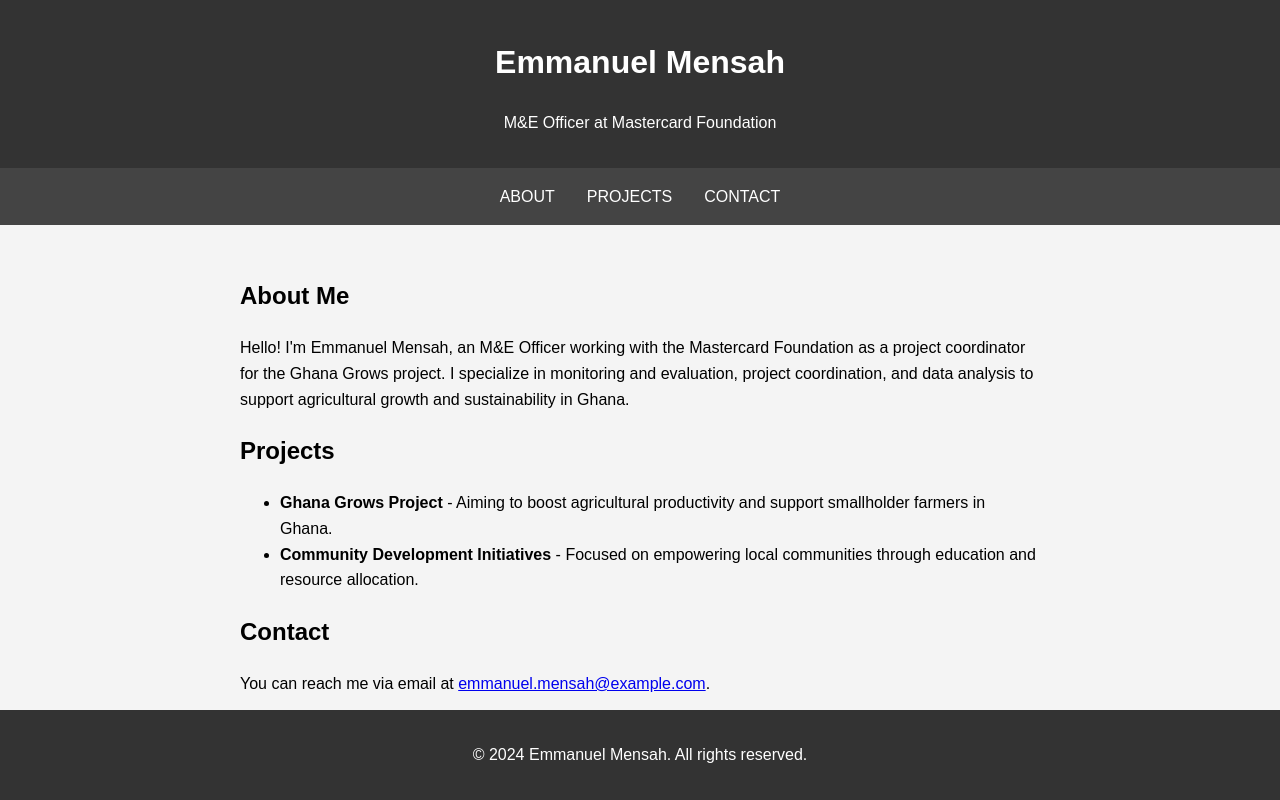
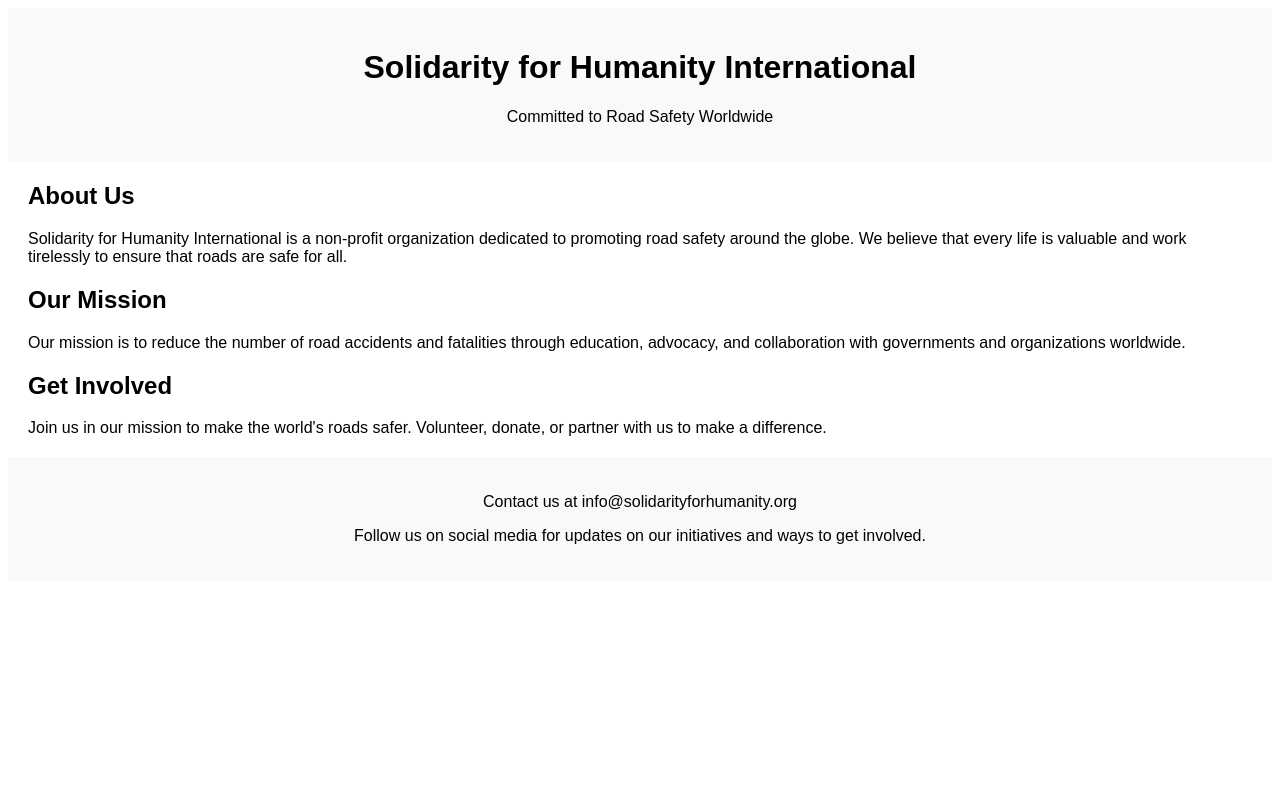
Before and after one commit to emensahgh/personal_website, a plain HTML site: page index.html in a window 1280 px wide. Drawn offline with Linux system fonts and the light colour scheme.

Commit message:
Update index.html

```diff
--- a/index.html
+++ b/index.html
@@ -1,88 +1,34 @@
 <!DOCTYPE html>
-<html lang="en">
+<html>
 <head>
-    <meta charset="UTF-8">
-    <meta name="viewport" content="width=device-width, initial-scale=1.0">
-    <title>Emmanuel Mensah - M&E Officer</title>
+    <title>Solidarity for Humanity International</title>
     <style>
-        body {
-            font-family: Arial, sans-serif;
-            line-height: 1.6;
-            margin: 0;
-            padding: 0;
-            background-color: #f4f4f4;
-        }
-        header {
-            background-color: #333;
-            color: #fff;
-            padding: 1rem 0;
-            text-align: center;
-        }
-        nav {
-            display: flex;
-            justify-content: center;
-            background-color: #444;
-        }
-        nav a {
-            color: #fff;
-            padding: 1rem;
-            text-decoration: none;
-            text-transform: uppercase;
-        }
-        nav a:hover {
-            background-color: #555;
-        }
-        .container {
-            padding: 2rem;
-            max-width: 800px;
-            margin: auto;
-        }
-        footer {
-            background-color: #333;
-            color: #fff;
-            text-align: center;
-            padding: 1rem 0;
-            position: fixed;
-            width: 100%;
-            bottom: 0;
-        }
+        body {font-family: Arial, sans-serif;}
+        .header {text-align: center; padding: 20px; background-color: #f8f9fa;}
+        .content {margin: 20px;}
+        .footer {text-align: center; padding: 20px; background-color: #f8f9fa;}
     </style>
 </head>
 <body>
-    <header>
-        <h1>Emmanuel Mensah</h1>
-        <p>M&E Officer at Mastercard Foundation</p>
-    </header>
-
-    <nav>
-        <a href="#about">About</a>
-        <a href="#projects">Projects</a>
-        <a href="#contact">Contact</a>
-    </nav>
-
-    <div class="container">
-        <section id="about">
-            <h2>About Me</h2>
-            <p>Hello! I'm Emmanuel Mensah, an M&E Officer working with the Mastercard Foundation as a project coordinator for the Ghana Grows project. I specialize in monitoring and evaluation, project coordination, and data analysis to support agricultural growth and sustainability in Ghana.</p>
-        </section>
-
-        <section id="projects">
-            <h2>Projects</h2>
-            <ul>
-                <li><strong>Ghana Grows Project</strong> - Aiming to boost agricultural productivity and support smallholder farmers in Ghana.</li>
-                <li><strong>Community Development Initiatives</strong> - Focused on empowering local communities through education and resource allocation.</li>
-            </ul>
-        </section>
-
-        <section id="contact">
-            <h2>Contact</h2>
-            <p>You can reach me via email at <a href="mailto:emmanuel.mensah@example.com">emmanuel.mensah@example.com</a>.</p>
-            <p>Follow me on <a href="https://www.linkedin.com/in/emmanuel-mensah" target="_blank">LinkedIn</a> and <a href="https://twitter.com/emmanuel_mensah" target="_blank">Twitter</a>.</p>
-        </section>
+    <div class="header">
+        <h1>Solidarity for Humanity International</h1>
+        <p>Committed to Road Safety Worldwide</p>
     </div>
 
-    <footer>
-        <p>&copy; 2024 Emmanuel Mensah. All rights reserved.</p>
-    </footer>
+    <div class="content">
+        <h2>About Us</h2>
+        <p>Solidarity for Humanity International is a non-profit organization dedicated to promoting road safety around the globe. We believe that every life is valuable and work tirelessly to ensure that roads are safe for all.</p>
+
+        <h2>Our Mission</h2>
+        <p>Our mission is to reduce the number of road accidents and fatalities through education, advocacy, and collaboration with governments and organizations worldwide.</p>
+
+        <h2>Get Involved</h2>
+        <p>Join us in our mission to make the world's roads safer. Volunteer, donate, or partner with us to make a difference.</p>
+    </div>
+
+    <div class="footer">
+        <p>Contact us at info@solidarityforhumanity.org</p>
+        <p>Follow us on social media for updates on our initiatives and ways to get involved.</p>
+    </div>
 </body>
 </html>
```
